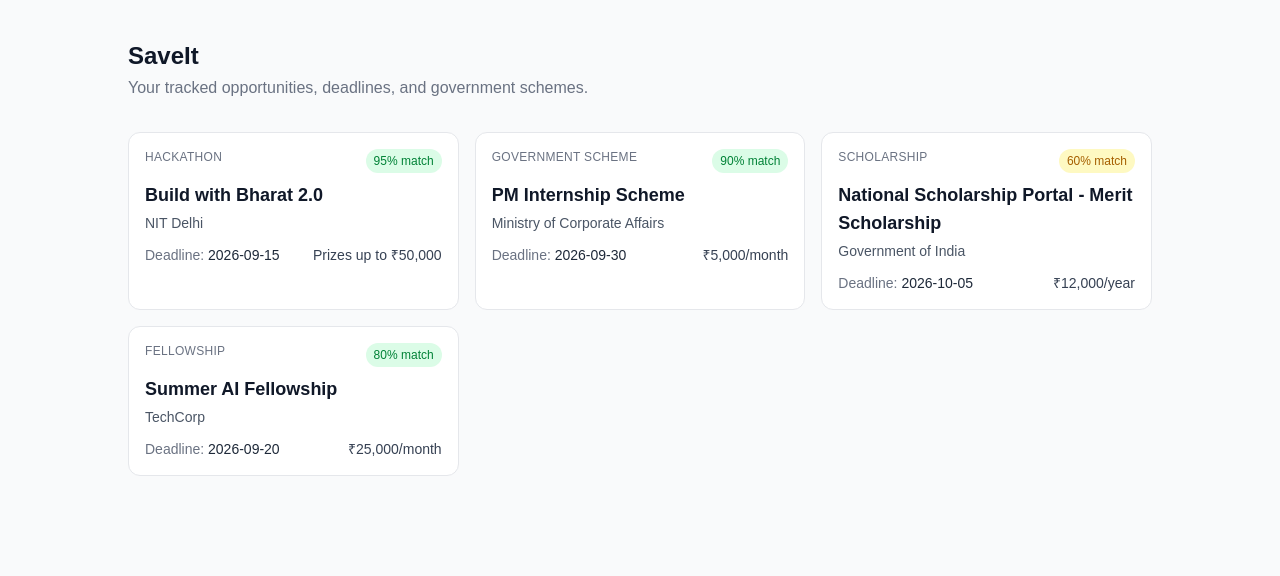
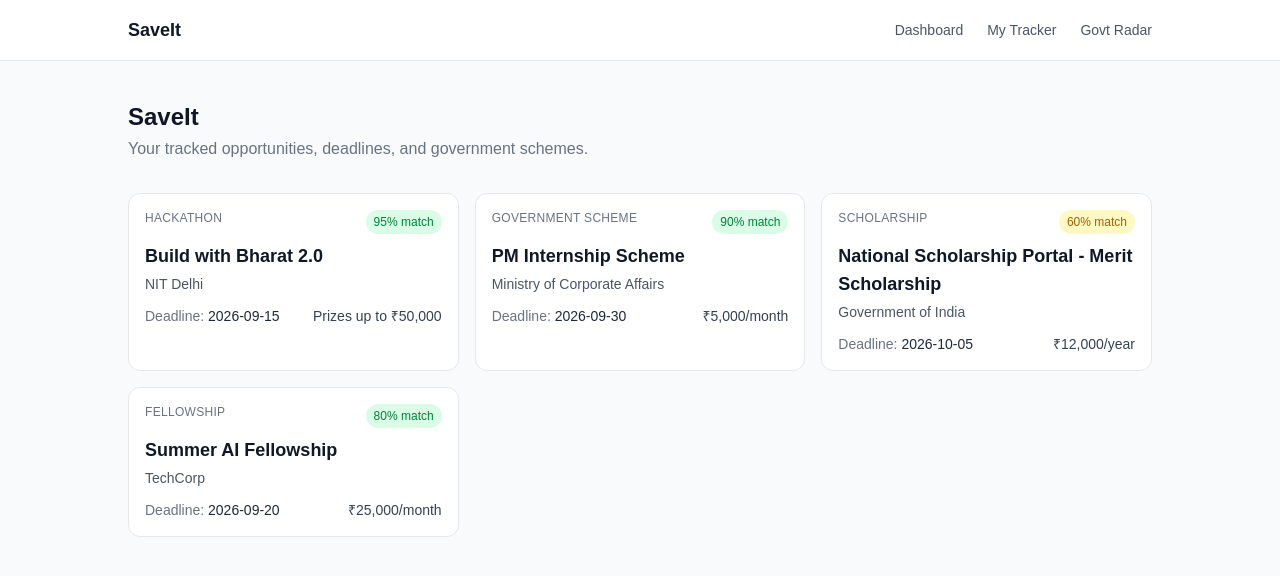
Before and after one commit to raddhikagarg/SaveIt, a Next.js app in the folder frontend/: page / in a window 1280 px wide. Shown: the top 576 px of the page. Built offline with nearby package versions, Linux system fonts and the light colour scheme.

Commit message:
Add shared navbar linking dashboard, tracker, and govt radar

```diff
--- /dev/null
+++ b/frontend/app/components/Navbar.tsx
@@ -0,0 +1,25 @@
+import Link from "next/link";
+
+export default function Navbar() {
+  return (
+    <nav className="bg-white border-b border-gray-200 px-6 py-4">
+      <div className="max-w-5xl mx-auto flex items-center justify-between">
+        <Link href="/" className="text-lg font-bold text-gray-900">
+          SaveIt
+        </Link>
+
+        <div className="flex gap-6 text-sm font-medium">
+          <Link href="/" className="text-gray-600 hover:text-gray-900">
+            Dashboard
+          </Link>
+          <Link href="/tracker" className="text-gray-600 hover:text-gray-900">
+            My Tracker
+          </Link>
+          <Link href="/govt-radar" className="text-gray-600 hover:text-gray-900">
+            Govt Radar
+          </Link>
+        </div>
+      </div>
+    </nav>
+  );
+}
--- a/frontend/app/layout.tsx
+++ b/frontend/app/layout.tsx
@@ -1,6 +1,7 @@
 import type { Metadata } from "next";
 import { Geist, Geist_Mono } from "next/font/google";
 import "./globals.css";
+import Navbar from "./components/Navbar";
 
 const geistSans = Geist({
   variable: "--font-geist-sans",
@@ -13,8 +14,8 @@
 });
 
 export const metadata: Metadata = {
-  title: "Create Next App",
-  description: "Generated by create next app",
+  title: "SaveIt",
+  description: "Never miss an opportunity again",
 };
 
 export default function RootLayout({ children }: LayoutProps<"/">) {
@@ -23,7 +24,10 @@
       lang="en"
       className={`${geistSans.variable} ${geistMono.variable} h-full antialiased`}
     >
-      <body className="min-h-full flex flex-col">{children}</body>
+      <body className="min-h-full flex flex-col">
+        <Navbar />
+        {children}
+      </body>
     </html>
   );
 }
```
